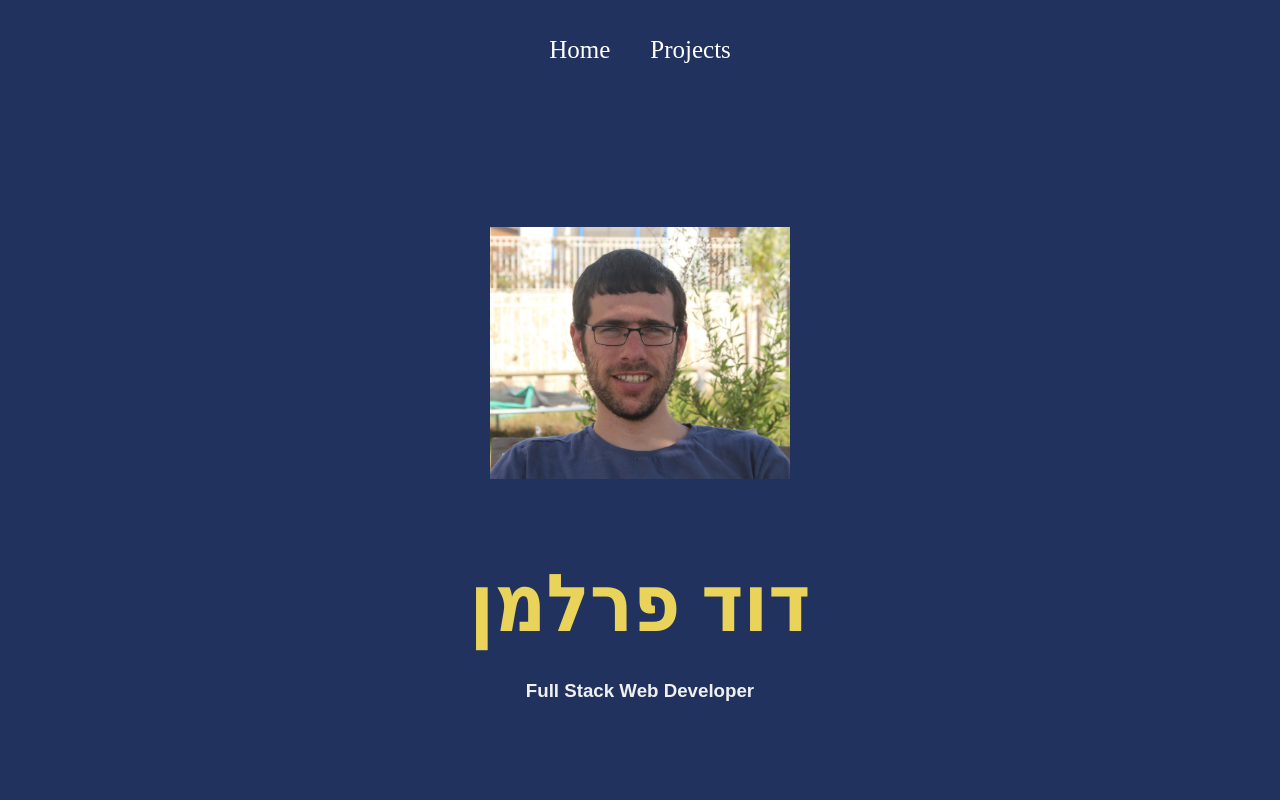
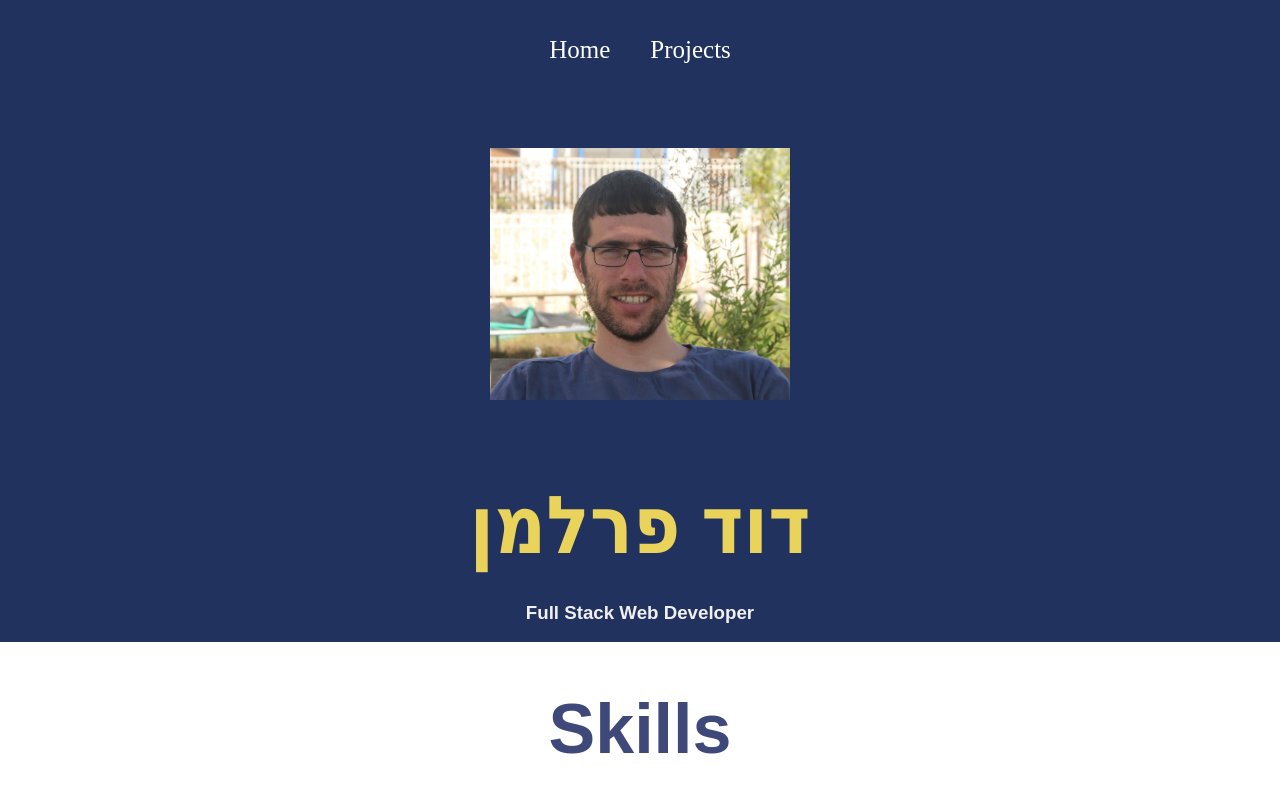
Before and after one commit to DavidPerelman/my-portfolio, a React (Create React App) app: page / in a window 1280 px wide. Shown: the top 800 px of the page. Built offline with nearby package versions, Linux system fonts and the light colour scheme.

Commit message:
home page styling

```diff
--- a/src/styles/Home.css
+++ b/src/styles/Home.css
@@ -7,7 +7,7 @@
 
 .about {
   width: 100%;
-  height: calc(100vh - 100px);
+  height: auto;
   display: flex;
   flex-direction: column;
   justify-content: center;
@@ -63,6 +63,10 @@
 }
 
 @media only screen and (max-width: 600px) {
+  .about {
+    height: calc(100vh - 100px);
+  }
+
   .about h2 {
     font-size: 40px;
   }
```
